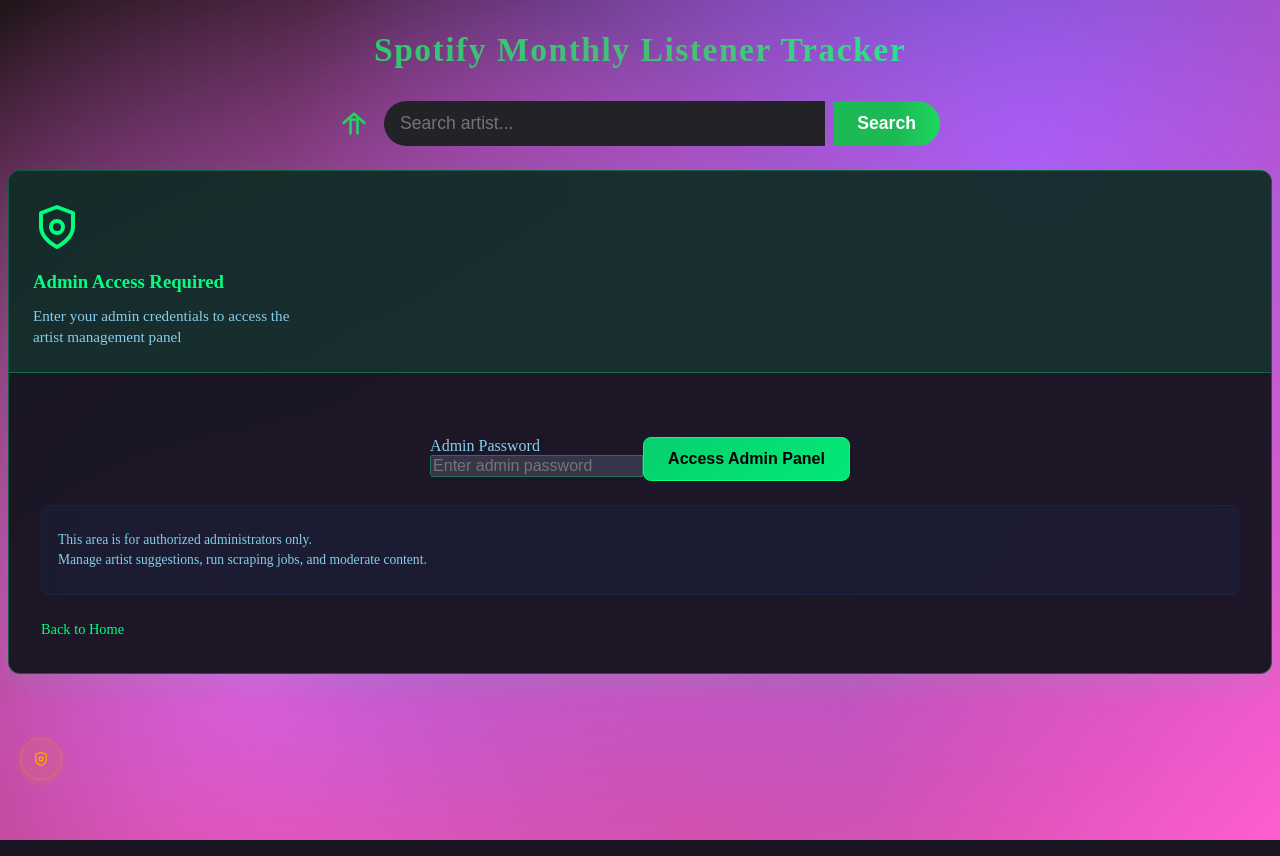
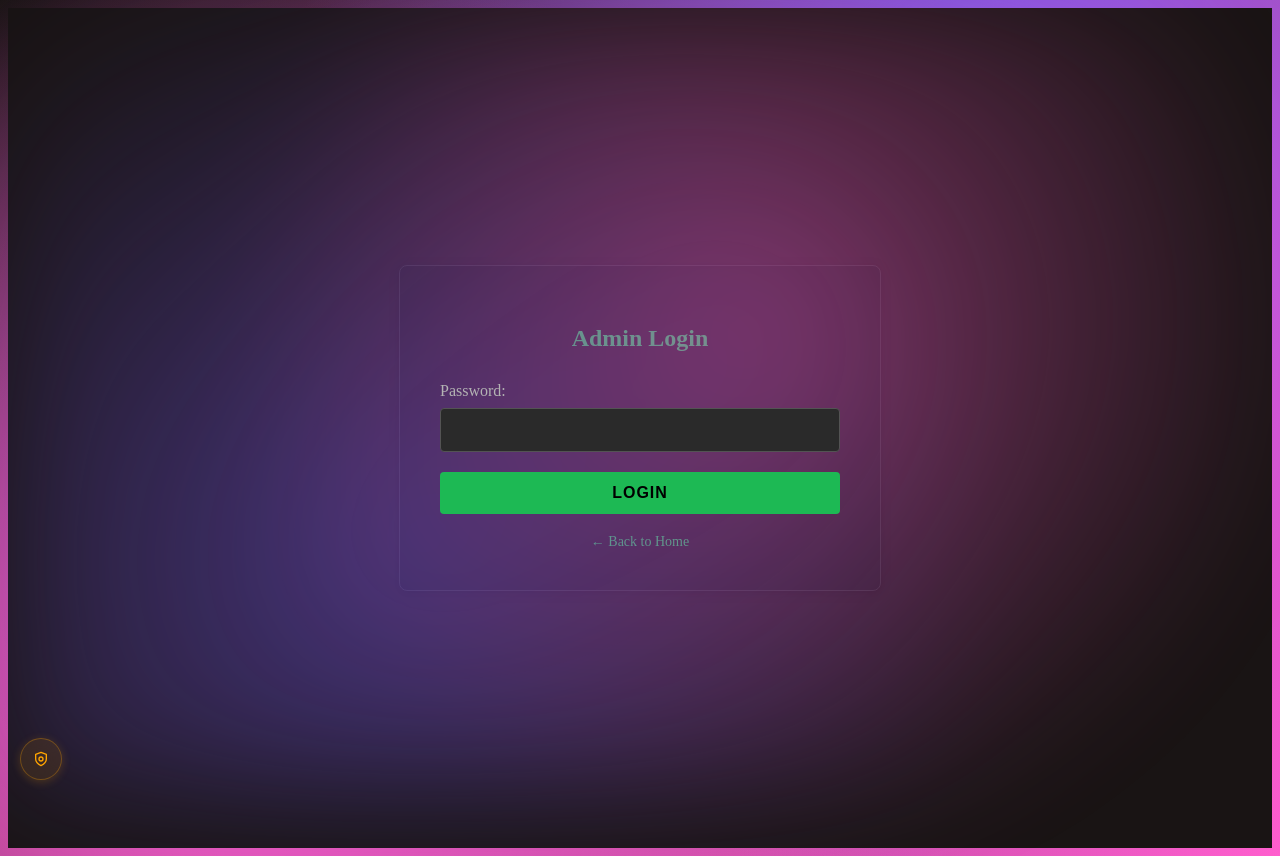
Before and after one commit to jason-donner/spotify-monthly-listener-extract, a Flask app: page /admin/admin_login in a window 1280 px wide. Run offline with Flask 3, Linux system fonts and the light colour scheme; parts of the project's set-up code (start-up, migrations or seed data) failed here and were passed over.

Commit message:
feat: Update admin login functionality to use environment variable for password and improve UI design

```diff
--- a/webapp/app/routes/admin.py
+++ b/webapp/app/routes/admin.py
@@ -6,11 +6,12 @@
 from datetime import datetime
 import logging
 import hashlib
+import os
 
 logger = logging.getLogger(__name__)
 
-# Simple admin password - change this to your preferred password
-ADMIN_PASSWORD = "spotify_admin_2025"  # Change this!
+# Get admin password from environment variable, fallback to default for development
+ADMIN_PASSWORD = os.environ.get('ADMIN_PASSWORD', 'spotify_admin_2025')
 
 def create_admin_routes(spotify_service, data_service, job_service):
     """Create admin routes blueprint with injected services."""
--- a/webapp/templates/admin_login.html
+++ b/webapp/templates/admin_login.html
@@ -2,116 +2,145 @@
 
 {% block title %}Admin Login{% endblock %}
 
-<!-- DEBUG: Template updated 2025-01-17 @ 12:00 PM -->
 {% block content %}
-<div class="container mt-5">
-    <div class="row justify-content-center">
-        <div class="col-lg-5 col-md-7 col-sm-9">
-            <div class="card" style="background: rgba(20, 20, 30, 0.95); border: 1px solid rgba(0, 255, 127, 0.3); border-radius: 12px; box-shadow: 0 10px 30px rgba(0, 255, 127, 0.1);">
-                <div class="card-header text-center" style="background: rgba(0, 255, 127, 0.1); border-bottom: 1px solid rgba(0, 255, 127, 0.3); border-radius: 12px 12px 0 0; padding: 2rem 1.5rem 1.5rem;">
-                    <div style="margin-bottom: 1rem;">
-                        <svg width="48" height="48" viewBox="0 0 24 24" fill="none" stroke="#00ff7f" stroke-width="2" stroke-linecap="round" stroke-linejoin="round">
-                            <path d="M12 22s8-4 8-10V5l-8-3-8 3v7c0 6 8 10 8 10z"/>
-                            <circle cx="12" cy="12" r="3"/>
-                        </svg>
-                    </div>
-                    <h3 style="color: #00ff7f; margin: 0; font-weight: 600;">Admin Access Required</h3>
-                    <p style="color: #87ceeb; margin: 0.75rem 0 0 0; font-size: 0.95rem; line-height: 1.4;">
-                        Enter your admin credentials to access the<br>artist management panel
-                    </p>
-                </div>
-                <div class="card-body" style="padding: 2rem;">
+<div class="admin-login-page">
+    <div class="login-form">
+        <h2>Admin Login</h2>
+
         {% if error %}
-                    <div class="alert alert-danger" style="background: rgba(220, 53, 69, 0.15); border: 1px solid rgba(220, 53, 69, 0.3); color: #ff6b86; margin-bottom: 1.5rem;">
-                        <i class="fas fa-exclamation-triangle me-2"></i>{{ error }}
+        <div class="error-message">
+            {{ error }}
         </div>
         {% endif %}
 
         <form method="post" action="{{ url_for('admin.admin_authenticate') }}">
-                        <div class="mb-3">
-                            <label for="password" class="form-label" style="color: #87ceeb; font-weight: 500; margin-bottom: 0.75rem;">Admin Password</label>
-                            <div class="input-group">
-                                <span class="input-group-text" style="background: rgba(60, 60, 80, 0.8); border: 1px solid rgba(0, 255, 127, 0.3); border-right: none; color: #00ff7f;">
-                                    <i class="fas fa-lock"></i>
-                                </span>
-                                <input type="password" class="form-control" id="password" name="password" required
-                                       style="background: rgba(60, 60, 80, 0.8); border: 1px solid rgba(0, 255, 127, 0.3); border-left: none; color: #fff; font-size: 1rem;"
-                                       placeholder="Enter admin password" autocomplete="current-password">
+            <div class="form-group">
+                <label for="password">Password:</label>
+                <input type="password" id="password" name="password" required>
             </div>
-                        </div>
-                        <div class="mb-4">
-                            <button type="submit" class="btn btn-lg w-100" style="background: linear-gradient(135deg, rgba(0, 255, 127, 0.8), rgba(0, 255, 127, 0.9)); border: 1px solid #00ff7f; color: #000; font-weight: 600; font-size: 1rem; border-radius: 8px; transition: all 0.3s ease;">
-                                <i class="fas fa-shield-alt me-2"></i>Access Admin Panel
-                            </button>
+
+            <div class="form-group">
+                <button type="submit">Login</button>
             </div>
         </form>
 
-                    <div class="text-center" style="color: #87ceeb; font-size: 0.9rem; line-height: 1.5;">
-                        <div style="padding: 1.5rem 1rem; background: rgba(0, 123, 255, 0.05); border-radius: 8px; border: 1px solid rgba(0, 123, 255, 0.1); margin-bottom: 1.5rem;">
-                            <p style="margin: 0; font-size: 0.85rem;">
-                                <i class="fas fa-info-circle me-2" style="color: #00ff7f;"></i>
-                                This area is for authorized administrators only.<br>
-                                Manage artist suggestions, run scraping jobs, and moderate content.
-                            </p>
-                        </div>
-                        <a href="/" style="color: #00ff7f; text-decoration: none; font-weight: 500; transition: color 0.3s ease;">
-                            <i class="fas fa-arrow-left me-2"></i>Back to Home
-                        </a>
-                    </div>
-                </div>
-            </div>
-        </div>
+        <a href="/" class="back-link">← Back to Home</a>
     </div>
 </div>
 
 <style>
-.form-control:focus {
-    background: rgba(60, 60, 80, 0.9) !important;
-    border-color: rgba(0, 255, 127, 0.6) !important;
-    box-shadow: 0 0 0 0.2rem rgba(0, 255, 127, 0.25) !important;
-    color: #fff !important;
+/* Hide global elements */
+.global-title,
+.search-bar-global {
+    display: none !important;
 }
 
-.input-group-text:focus-within {
-    border-color: rgba(0, 255, 127, 0.6) !important;
+/* Override any global form styles */
+.admin-login-page form {
+    display: block !important;
+    margin: 0 !important;
+    justify-content: initial !important;
 }
 
-.btn:hover {
-    background: linear-gradient(135deg, rgba(0, 255, 127, 0.9), rgba(0, 255, 127, 1)) !important;
-    border-color: #00ff7f !important;
-    transform: translateY(-2px);
-    box-shadow: 0 6px 20px rgba(0, 255, 127, 0.3);
+/* Simple login page styling */
+.admin-login-page {
+    display: flex;
+    justify-content: center;
+    align-items: center;
+    min-height: 100vh;
+    padding: 20px;
+    background: #191414;
 }
 
-.btn:active {
-    transform: translateY(0);
-    box-shadow: 0 2px 10px rgba(0, 255, 127, 0.3);
+.login-form {
+    background: #121212;
+    padding: 40px;
+    border-radius: 8px;
+    box-shadow: 0 2px 10px rgba(0, 0, 0, 0.3);
+    width: 100%;
+    max-width: 400px;
+    border: 1px solid #282828;
 }
 
-a:hover {
-    color: #26ff8a !important;
+.login-form h2 {
+    text-align: center;
+    margin-bottom: 30px;
+    color: #1DB954;
+    font-size: 24px;
+    font-weight: 700;
 }
 
-.card {
-    backdrop-filter: blur(10px);
+.form-group {
+    margin-bottom: 20px;
 }
 
-@media (max-width: 576px) {
-    .card-header {
-        padding: 1.5rem 1rem 1rem !important;
+.form-group label {
+    display: block;
+    margin-bottom: 8px;
+    color: #B3B3B3;
+    font-weight: 500;
 }
 
-    .card-body {
-        padding: 1.5rem !important;
+.form-group input {
+    width: 100%;
+    padding: 12px;
+    border: 1px solid #535353;
+    border-radius: 4px;
+    font-size: 16px;
+    box-sizing: border-box;
+    background: #2A2A2A;
+    color: #FFFFFF;
 }
 
-    .card-header h3 {
-        font-size: 1.4rem !important;
+.form-group input:focus {
+    outline: none;
+    border-color: #1DB954;
+    box-shadow: 0 0 0 2px rgba(29, 185, 84, 0.25);
 }
 
-    .card-header p {
-        font-size: 0.9rem !important;
+button[type="submit"] {
+    width: 100% !important;
+    padding: 12px !important;
+    background: #1DB954 !important;
+    color: #000000 !important;
+    border: none !important;
+    border-radius: 4px !important;
+    font-size: 16px !important;
+    font-weight: 700 !important;
+    cursor: pointer !important;
+    margin: 0 !important;
+    display: block !important;
+    box-sizing: border-box !important;
+    text-transform: uppercase;
+    letter-spacing: 1px;
 }
+
+button[type="submit"]:hover {
+    background: #1ED760 !important;
+    transform: scale(1.04);
+}
+
+.error-message {
+    background: #E22134;
+    color: #FFFFFF;
+    padding: 12px;
+    border-radius: 4px;
+    margin-bottom: 20px;
+    border: 1px solid #FF4757;
+}
+
+.back-link {
+    display: block;
+    text-align: center;
+    color: #1DB954;
+    text-decoration: none;
+    font-size: 14px;
+    font-weight: 500;
+}
+
+.back-link:hover {
+    color: #1ED760;
+    text-decoration: underline;
 }
 </style>
 {% endblock %}
```
Lines whose indentation alone changed are shown as unchanged.
